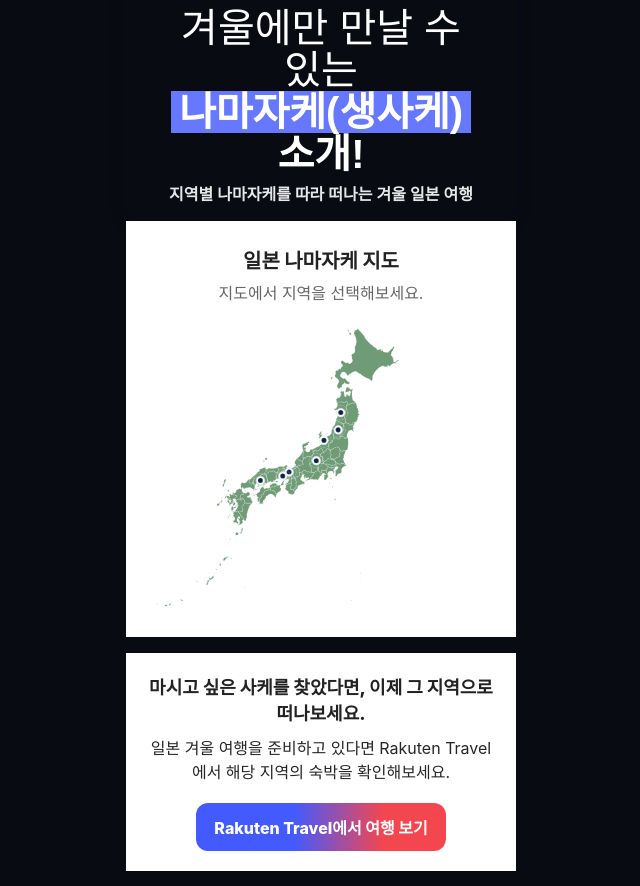
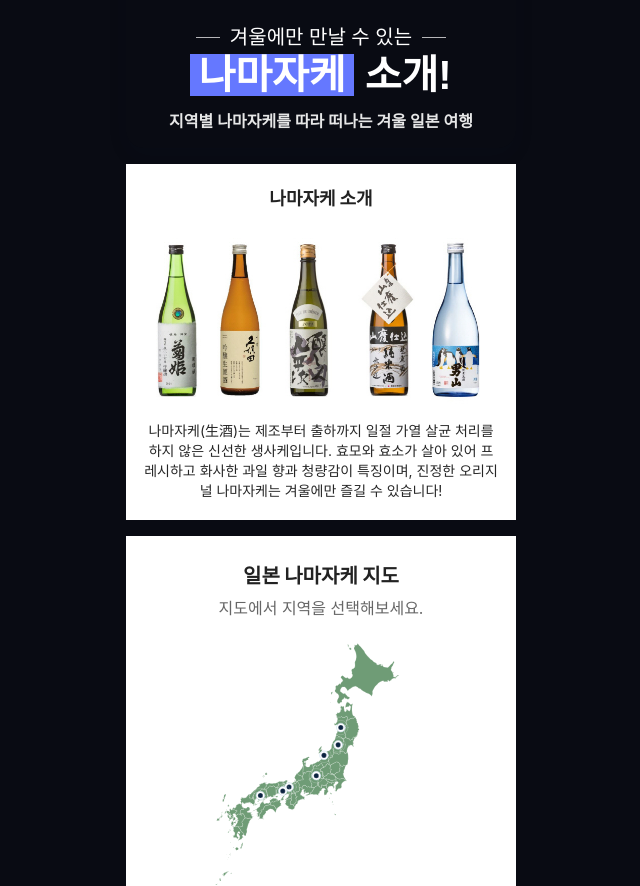
Before and after one commit to songgsarii/ma-event-jp, a plain HTML site: page index.html in a window 1280 px wide. Shown: the part 65-951 px from the top of the page, without its empty margins (319-959 px from the left). Drawn offline with Linux system fonts and the light colour scheme.

Commit message:
design update

```diff
--- a/css/style.css
+++ b/css/style.css
@@ -18,20 +18,21 @@ body{font-family: Pretendard,Inter,system-ui,-apple-system,Segoe UI,Roboto,'Noto
 .hero-inner{padding:2px}
 .logo-wrap{display:flex;justify-content:center;margin:0}
 .mast-logo{width:36px;height:auto;display:block}
-.hero-title{font-family: 'Escoredream', Pretendard, sans-serif;font-size:40px;margin:0;line-height:1.05;font-weight:800;color:var(--text-light);box-sizing:border-box;padding:0 10px}
+.hero-title{font-family: 'Escoredream', Pretendard, sans-serif;font-size:36px;margin:0;line-height:1.05;font-weight:800;color:var(--text-light);box-sizing:border-box;padding:0 10px}
 .hero-title .hero-copy{display:block;text-align:center;max-width:100%;box-sizing:border-box;padding:0 6px;white-space:normal;word-break:break-word;overflow-wrap:break-word}
-.hero-title .part1{font-family:Pretendard, sans-serif;font-weight:400;display:inline}
-.hero-title .part2{font-family:Pretendard, sans-serif;font-weight:600;display:inline}
+.hero-title .part1{font-family:Pretendard, sans-serif;font-size:20px;font-weight:400;display:inline-flex;align-items:center;gap:10px;margin-bottom:6px}
+.hero-title .part1::before,.hero-title .part1::after{content:"";display:block;width:24px;border-top:1px solid rgba(255,255,255,0.7)}
+.hero-title .part2{font-family:Pretendard, sans-serif;font-size:40px;font-weight:600;display:inline}
 .hero-title .highlight{background:rgb(101,120,255);color:#fff;padding:0 8px;border-radius:0;display:inline-block;max-width:95%;box-sizing:border-box}
 .accent{color:var(--mc-red);display:inline-block}
-.hero-sub{margin:6px 0;color:rgba(255,255,255,0.9);font-weight:600}
+.hero-sub{margin:12px 0 6px;color:rgba(255,255,255,0.9);font-weight:600}
 .hero-small{font-size:12px;color:var(--muted);margin:0 0 6px}
 .hero-image{display:flex;justify-content:center;padding:12px}
 .hero-illustration{width:100%;height:auto;max-width:320px;border-radius:12px}
 .btn-primary{background:var(--navy);color:#fff;border:0;padding:12px 14px;border-radius:12px;font-weight:700;width:100%;max-width:290px}
 .section-title{font-size:20px;margin:6px 6px 6px;color:var(--navy);font-weight:800}
 .map-section .section-title{color:var(--text-dark)}
-.map-section{padding:12px 0}
+.map-section{padding:12px 0;margin-top:16px}
 .map-bg{background:#ffffff;border-radius:0;padding:12px;color:var(--text-dark)}
 .map-inner{padding:6px}
 .map-hint{color:rgba(0,0,0,0.6);margin:4px 6px 12px}
@@ -78,8 +79,12 @@ body{font-family: Pretendard,Inter,system-ui,-apple-system,Segoe UI,Roboto,'Noto
 
 .promo{padding:20px 18px;text-align:center;border-radius:0;background:#ffffff;color:var(--text-dark);margin-top:16px}
 .promo-title{font-size:18px;margin:0 0 10px;font-weight:800}
+.promo:not(.nama-intro) .promo-title{font-size:28px}
 .promo-desc{color:rgba(0,0,0,0.85);margin:0 0 12px}
-.btn-cta{display:inline-block;background:linear-gradient(to right, rgb(66, 90, 255) 39%, rgb(244, 70, 79) 75%);color:#fff;padding:12px 18px;border-radius:12px;text-decoration:none;font-weight:800;margin-top:8px}
+.nama-intro .promo-title{margin-bottom:12px}
+.nama-intro-image{display:block;width:100%;height:auto;margin:0 auto 12px;max-height:260px;object-fit:cover}
+.nama-intro .promo-desc{margin-bottom:0;font-size:14px}
+.btn-cta{display:inline-block;background:linear-gradient(to right, rgb(66, 90, 255) 39%, rgb(244, 70, 79) 75%);color:#fff;padding:12px 28px;border-radius:12px;text-decoration:none;font-weight:800;margin-top:8px}
 
 .site-footer{padding:18px 6px;text-align:center;color:var(--muted);font-size:13px}
 .footer-links{display:flex;gap:8px;justify-content:center;align-items:center;margin-top:6px}
@@ -92,10 +97,10 @@ body{font-family: Pretendard,Inter,system-ui,-apple-system,Segoe UI,Roboto,'Noto
 }
 
 @media (max-width:420px){
-  .hero-title{font-size:40px;padding:0 8px}
-  .hero-title .hero-copy{font-size:16px}
+  .hero-title{font-size:36px;padding:0 8px}
+  .hero-title .hero-copy{font-size:inherit}
   .hero-title .highlight{padding:0 4px}
-  .promo-title{font-size:16px}
+  .promo:not(.nama-intro) .promo-title{font-size:28px}
   /* Improve legibility on small screens */
   .lead{font-size:16px}
   .region-content{font-size:15px}
--- a/index.html
+++ b/index.html
@@ -17,12 +17,18 @@
           <span class="hero-copy">
             <span class="part1">겨울에만 만날 수 있는</span>
             <br />
-            <span class="part2"> <span class="highlight">나마자케(생사케)</span> 소개!</span>
+            <span class="part2"> <span class="highlight">나마자케</span> 소개!</span>
           </span>
         </h1>
         <p class="hero-sub">지역별 나마자케를 따라 떠나는 겨울 일본 여행</p>
       </div>
     </header>
+
+    <section class="promo nama-intro" aria-labelledby="nama-intro-title">
+      <h3 id="nama-intro-title" class="promo-title">나마자케 소개</h3>
+      <img class="nama-intro-image" src="나마자케 사진.jpg" alt="나마자케 사진">
+      <p class="promo-desc">나마자케(生酒)는 제조부터 출하까지 일절 가열 살균 처리를 하지 않은 신선한 생사케입니다. 효모와 효소가 살아 있어 프레시하고 화사한 과일 향과 청량감이 특징이며, 진정한 오리지널 나마자케는 겨울에만 즐길 수 있습니다!</p>
+    </section>
 
     <section id="map-section" class="map-section map-bg">
       <div class="map-inner">
@@ -102,9 +108,9 @@
     <!-- Brewery section removed per design -->
 
     <section class="promo">
-      <h3 class="promo-title">마시고 싶은 사케를 찾았다면, 이제 그 지역으로 떠나보세요.</h3>
-      <p class="promo-desc">일본 겨울 여행을 준비하고 있다면 Rakuten Travel에서 해당 지역의 숙박을 확인해보세요.</p>
-      <a class="btn-cta" href="https://travel.rakuten.com/kor/ko-kr/" target="_blank" rel="noopener noreferrer">Rakuten Travel에서 여행 보기</a>
+      <h3 class="promo-title">마시고 싶은 사케를 찾았다면,<br>이제 그 지역으로 떠나보세요.</h3>
+      <p class="promo-desc">지금 일본 여행 예약하면, 항공·숙박 최대 10% 할인!<br>Rakuten Travel에서 지금 확인하세요</p>
+      <a class="btn-cta" href="https://travel.rakuten.com/kor/ko-kr/" target="_blank" rel="noopener noreferrer">이벤트 바로가기</a>
     </section>
 
     <footer class="site-footer">
--- a/js/app.js
+++ b/js/app.js
@@ -292,7 +292,6 @@ function showRegion(id){
     <div class="muted">${r.brewery}</div>
     <div class="muted small">${r.taste}</div>
     <div class="muted small">추천 페어링: ${r.pairing}</div>
-    <p class="muted small" style="margin-top:8px">나마자케는 일반 사케와 달리 열처리를 하지 않아 신선하고 생생한 향을 즐길 수 있습니다. 특히 겨울 신주 시즌에 다양한 나마자케가 출시됩니다.</p>
   `;
   // Brewery section removed; no brewery updates needed
   const rc = document.getElementById('region-card');
```
Also changed, not shown: 나마자케 사진.jpg (added).
